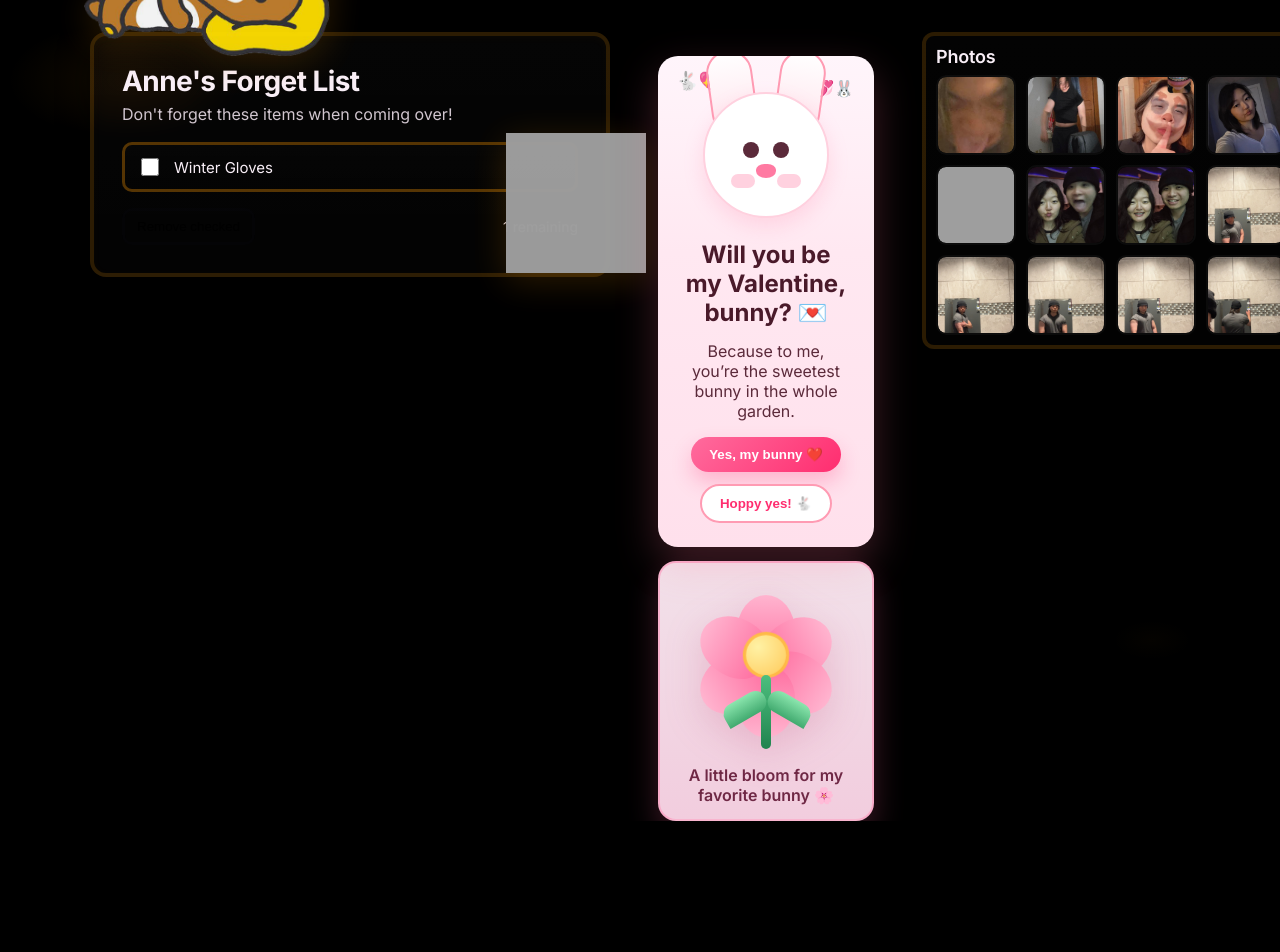
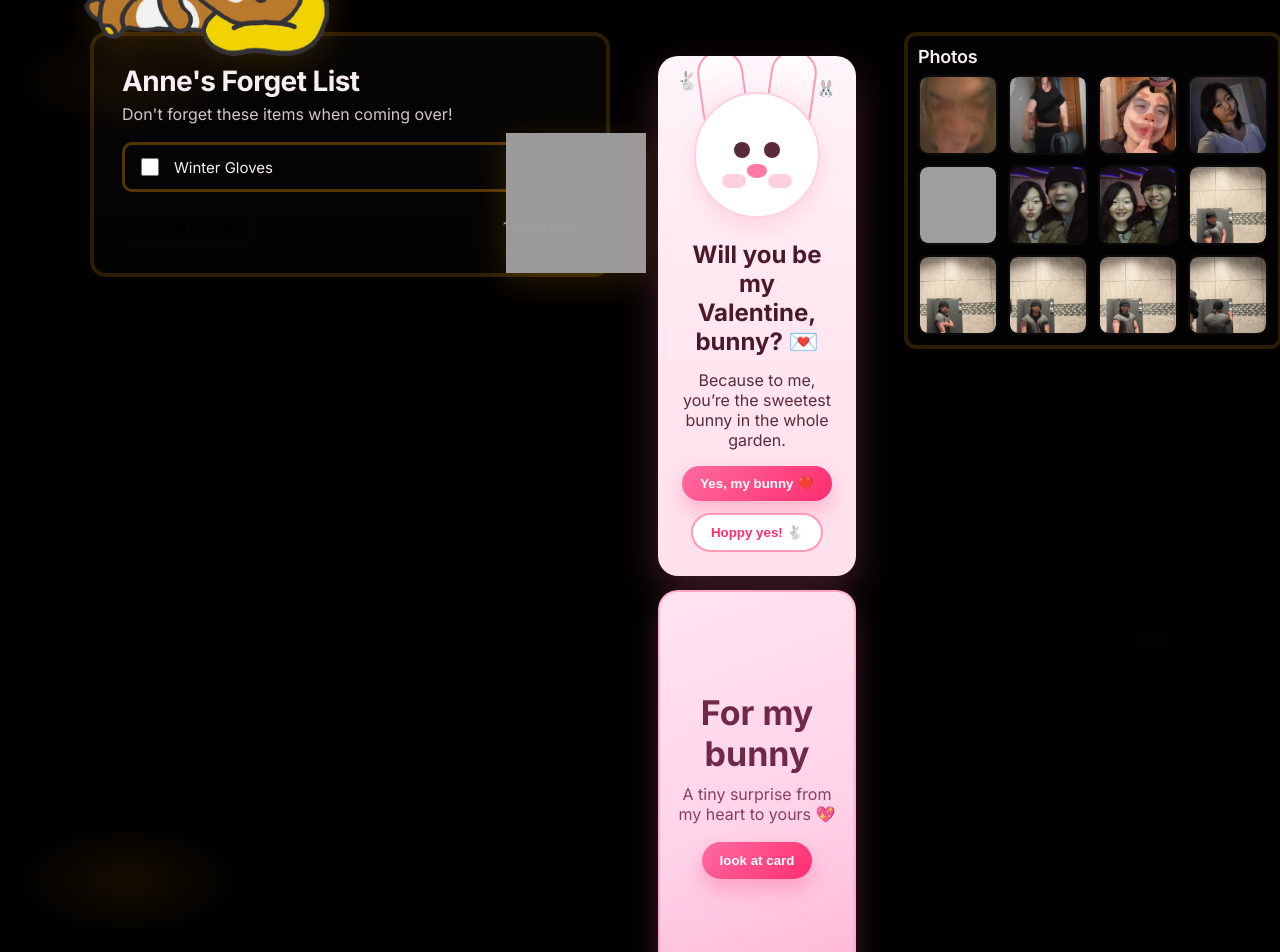
Before and after one commit to shengh318/forget_list, a Next.js app: page / in a window 1280 px wide. Shown: the top 952 px of the page. Before the commit the page ends 821 px from the top, so only its background shows below. Built offline with nearby package versions, Linux system fonts and the light colour scheme; grey boxes are pictures that could not be loaded.

Commit message:
Turn flower into interactive Valentine opening card

```diff
--- a/src/app/components/Flower.tsx
+++ b/src/app/components/Flower.tsx
@@ -1,7 +1,26 @@
+"use client";
+
+import { useState } from "react";
+
 export default function Flower() {
+  const [isOpen, setIsOpen] = useState(false);
+
   return (
-    <section className="flower-card" aria-label="Animated Valentine flower">
-      <div className="flower-wrap" role="img" aria-label="Blooming pink flower">
+    <section className={`love-card-shell ${isOpen ? "is-open" : ""}`} aria-label="Valentine card with flower">
+      <div className="love-card">
+        <div className="love-card-front" aria-hidden={isOpen}>
+          <h3>For my bunny</h3>
+          <p>A tiny surprise from my heart to yours 💖</p>
+          <button className="love-card-btn" onClick={() => setIsOpen(true)}>
+            look at card
+          </button>
+        </div>
+
+        <div className="love-card-inside" aria-hidden={!isOpen}>
+          <div className="flower-wrap" role="img" aria-label="Animated blooming flower">
+            <div className="sparkle sparkle-1">✨</div>
+            <div className="sparkle sparkle-2">💞</div>
+            <div className="sparkle sparkle-3">✨</div>
             <div className="petal petal-1" />
             <div className="petal petal-2" />
             <div className="petal petal-3" />
@@ -13,7 +32,13 @@ export default function Flower() {
             <div className="leaf leaf-left" />
             <div className="leaf leaf-right" />
           </div>
-      <p className="flower-note">A little bloom for my favorite bunny 🌸</p>
+
+          <p className="flower-note">
+            Happy Valentine&apos;s Day, bunny. You make every day feel warmer, brighter, and softer.
+            I&apos;m so grateful for your smile, your hugs, and your heart. 🌸
+          </p>
+        </div>
+      </div>
     </section>
   );
 }
--- a/src/app/globals.css
+++ b/src/app/globals.css
@@ -148,22 +148,97 @@ body {
   gap: 14px;
 }
 
-.flower-card {
-  width: min(300px, 100%);
-  padding: 14px 16px;
-  border-radius: 18px;
+.love-card-shell {
+  width: min(320px, 100%);
+  perspective: 1200px;
+}
+
+.love-card {
+  position: relative;
+  min-height: 390px;
+  transform-style: preserve-3d;
+}
+
+.love-card-front,
+.love-card-inside {
+  position: absolute;
+  inset: 0;
+  border-radius: 20px;
+  border: 2px solid rgba(255, 147, 186, 0.55);
+  box-shadow: 0 14px 30px rgba(255, 101, 154, 0.24);
+  backface-visibility: hidden;
+  transition: transform 800ms cubic-bezier(.2,.8,.2,1), opacity 300ms ease;
+  padding: 20px 18px;
+}
+
+.love-card-front {
+  display: flex;
+  flex-direction: column;
+  justify-content: center;
+  align-items: center;
+  text-align: center;
+  background: linear-gradient(160deg, #ffe4f0, #ffd2e8 60%, #ffb6d5);
+}
+
+.love-card-front h3 {
+  margin: 0;
+  color: #6f2845;
+  font-size: 34px;
+}
+
+.love-card-front p {
+  color: #8a3f60;
+  margin: 10px 0 18px;
+  max-width: 220px;
+}
+
+.love-card-btn {
+  border: none;
+  border-radius: 999px;
+  background: linear-gradient(135deg, #ff6ba1, #ff2d6f);
+  color: #fff;
+  font-weight: 700;
+  text-transform: lowercase;
+  padding: 11px 18px;
+  cursor: pointer;
+  box-shadow: 0 10px 20px rgba(255, 45, 111, 0.28);
+}
+
+.love-card-inside {
   background: linear-gradient(180deg, rgba(255, 237, 246, 0.95), rgba(255, 216, 234, 0.95));
-  box-shadow: 0 14px 30px rgba(255, 101, 154, 0.24);
-  border: 2px solid rgba(255, 147, 186, 0.55);
+  transform: rotateY(-180deg);
+  opacity: 0;
+}
+
+.is-open .love-card-front {
+  transform: rotateY(180deg);
+  opacity: 0;
+  pointer-events: none;
+}
+
+.is-open .love-card-inside {
+  transform: rotateY(0deg);
+  opacity: 1;
 }
 
 .flower-wrap {
   position: relative;
   margin: 0 auto;
   width: 180px;
-  height: 180px;
+  height: 190px;
   filter: drop-shadow(0 10px 18px rgba(187, 53, 104, 0.2));
+  animation: floatFlower 3.4s ease-in-out infinite;
 }
+
+.sparkle {
+  position: absolute;
+  font-size: 18px;
+  animation: twinkle 2.6s ease-in-out infinite;
+}
+
+.sparkle-1 { top: 12px; left: 6px; }
+.sparkle-2 { top: 20px; right: 8px; animation-delay: .5s; }
+.sparkle-3 { top: 54px; left: -6px; animation-delay: .9s; }
 
 .petal {
   position: absolute;
@@ -174,7 +249,7 @@ body {
   border-radius: 60% 60% 55% 55%;
   background: linear-gradient(180deg, #ffb4cf, #ff6ea0);
   transform-origin: 50% 92%;
-  animation: sway 3s ease-in-out infinite;
+  animation: bloom 2.8s ease-in-out infinite;
 }
 
 .petal-1 { transform: translateX(-50%) rotate(0deg) translateY(-6px); }
@@ -202,7 +277,7 @@ body {
   left: 50%;
   top: 98px;
   width: 10px;
-  height: 74px;
+  height: 80px;
   transform: translateX(-50%);
   border-radius: 999px;
   background: linear-gradient(180deg, #4dbf7e, #21834f);
@@ -210,11 +285,12 @@ body {
 
 .leaf {
   position: absolute;
-  top: 120px;
+  top: 126px;
   width: 46px;
   height: 22px;
   border-radius: 999px 999px 999px 0;
   background: linear-gradient(180deg, #8be6ae, #41aa6f);
+  animation: leafWiggle 2.2s ease-in-out infinite;
 }
 
 .leaf-left {
@@ -225,26 +301,42 @@ body {
 .leaf-right {
   left: 50%;
   transform: translateX(0) scaleX(-1) rotate(-30deg);
+  animation-delay: .4s;
 }
 
 .flower-note {
-  margin: 8px 0 0;
+  margin: 10px 0 0;
   text-align: center;
   color: #6f2845;
   font-weight: 600;
+  line-height: 1.35;
 }
 
-@keyframes sway {
-  0%,
-  100% { margin-top: 0; }
-  50% { margin-top: -4px; }
+@keyframes floatFlower {
+  0%, 100% { transform: translateY(0); }
+  50% { transform: translateY(-7px); }
+}
+
+@keyframes bloom {
+  0%, 100% { margin-top: 0; filter: saturate(1); }
+  50% { margin-top: -6px; filter: saturate(1.2); }
 }
 
 @keyframes pulse {
-  0%,
-  100% { transform: translateX(-50%) scale(1); }
-  50% { transform: translateX(-50%) scale(1.06); }
+  0%, 100% { transform: translateX(-50%) scale(1); }
+  50% { transform: translateX(-50%) scale(1.08); }
 }
+
+@keyframes leafWiggle {
+  0%, 100% { margin-left: 0; }
+  50% { margin-left: 2px; }
+}
+
+@keyframes twinkle {
+  0%, 100% { opacity: .3; transform: scale(.8); }
+  50% { opacity: 1; transform: scale(1.1); }
+}
+
 .gallery { flex: 0 0 auto; width: max-content; align-self: flex-start; background: linear-gradient(180deg, rgba(255,255,255,0.01), rgba(255,255,255,0.005)); border-radius:12px; padding:12px; border: none; }
 .gallery h2 { margin:0 0 8px 0; font-size:18px; }
 .thumb-grid { display:grid; grid-template-columns: repeat(3, 1fr); gap:10px; }
--- a/src/app/page.tsx
+++ b/src/app/page.tsx
@@ -13,7 +13,7 @@ export default async function Home() {
         images = names
             .filter((n) => /\.(jpe?g|png|gif|webp|avif|svg)$/i.test(n))
             .map((n) => `./photos/${n}`);
-    } catch (err) {
+    } catch {
         images = [];
     }
 
```
Lines whose indentation alone changed are shown as unchanged.
